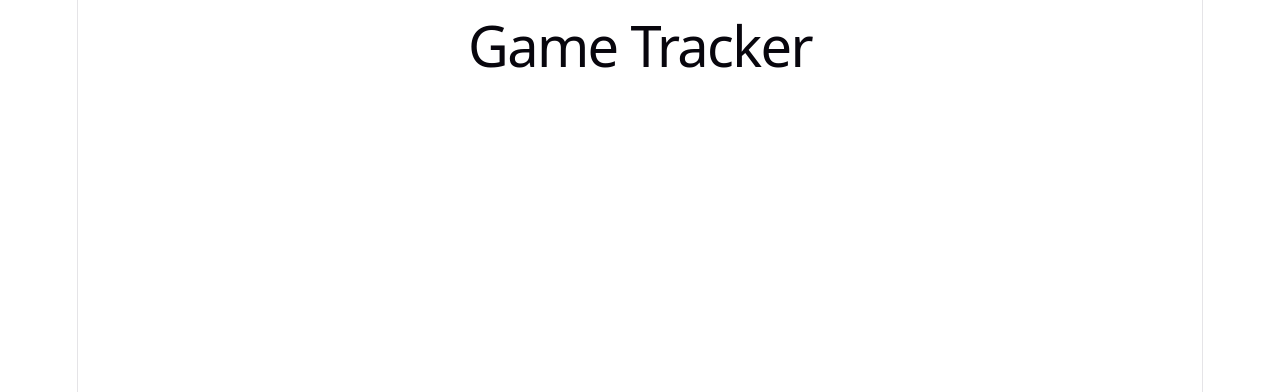
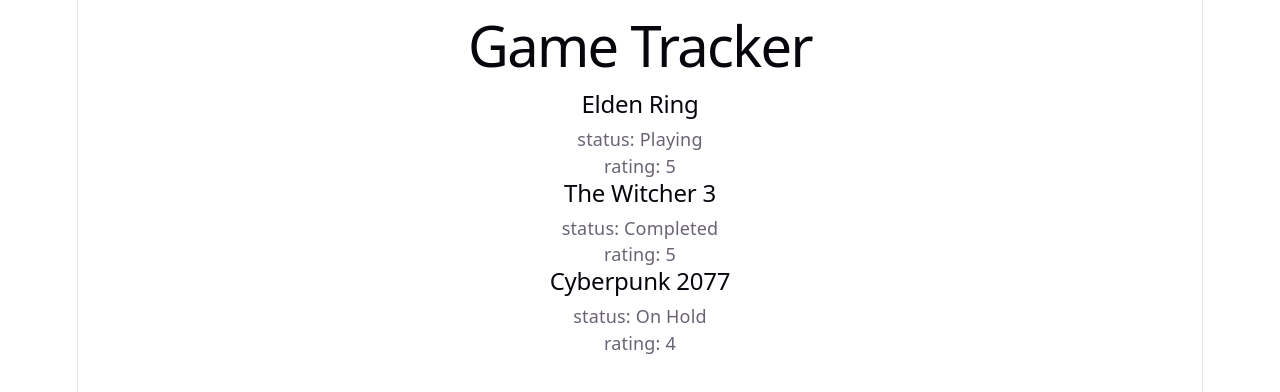
Before and after one commit to ahmed-raslen/game-tracker, a React app in the folder frontend/: page / in a window 1280 px wide. Shown: the top 392 px of the page. Built offline with nearby package versions, Linux system fonts and the light colour scheme; the HTML template or start-up script is replaced by a standard one.

Commit message:
adding game cards

```diff
--- a/frontend/src/App.jsx
+++ b/frontend/src/App.jsx
@@ -1,7 +1,11 @@
+import Game_card from './Game_card.jsx'
 function App() {
   return (
     <div>
       <h1>Game Tracker</h1>
+      <Game_card name="Elden Ring" status="Playing" rating={5} />
+      <Game_card name="The Witcher 3" status="Completed" rating={5} />
+      <Game_card name="Cyberpunk 2077" status="On Hold" rating={4} />
     </div>
   )
 }
--- /dev/null
+++ b/frontend/src/Game_card.jsx
@@ -0,0 +1,10 @@
+function Game_card({ name, status , rating}) {
+    return (
+        <div>
+            <h2>{name}</h2>
+            <p>status: {status}</p>
+            <p>rating: {rating}</p>
+        </div>
+    );
+}
+export default Game_card
```
